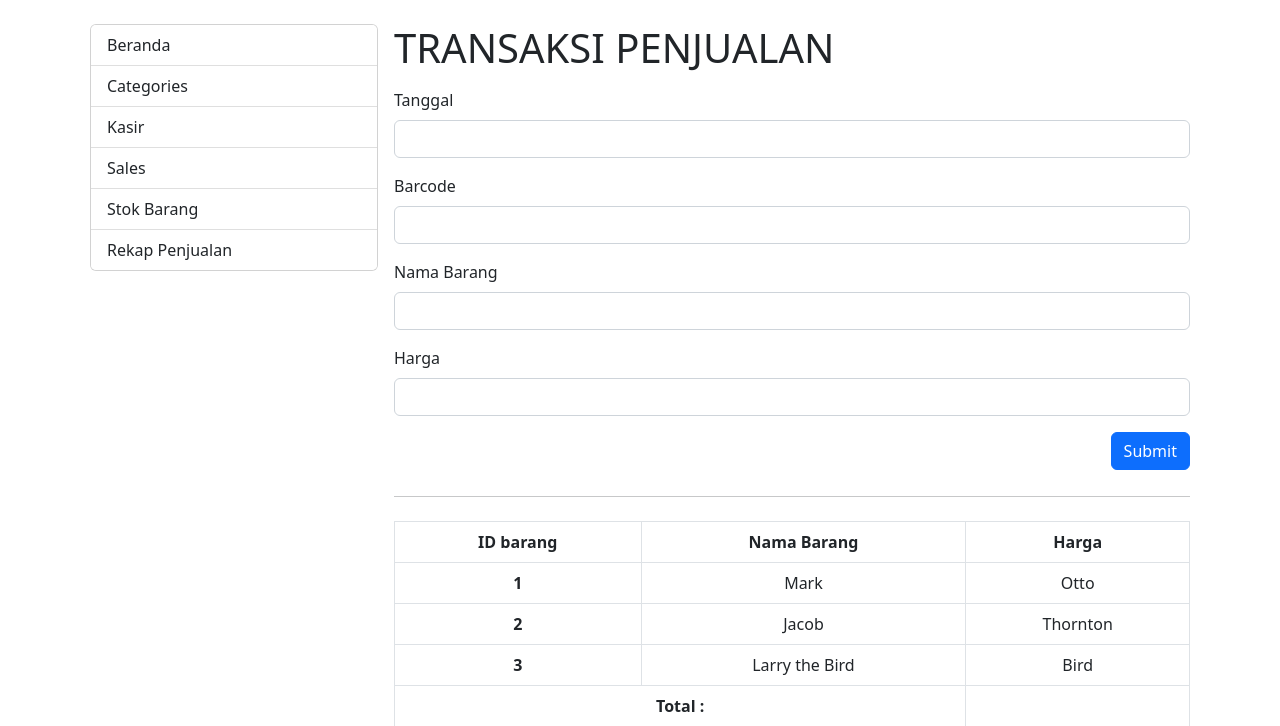
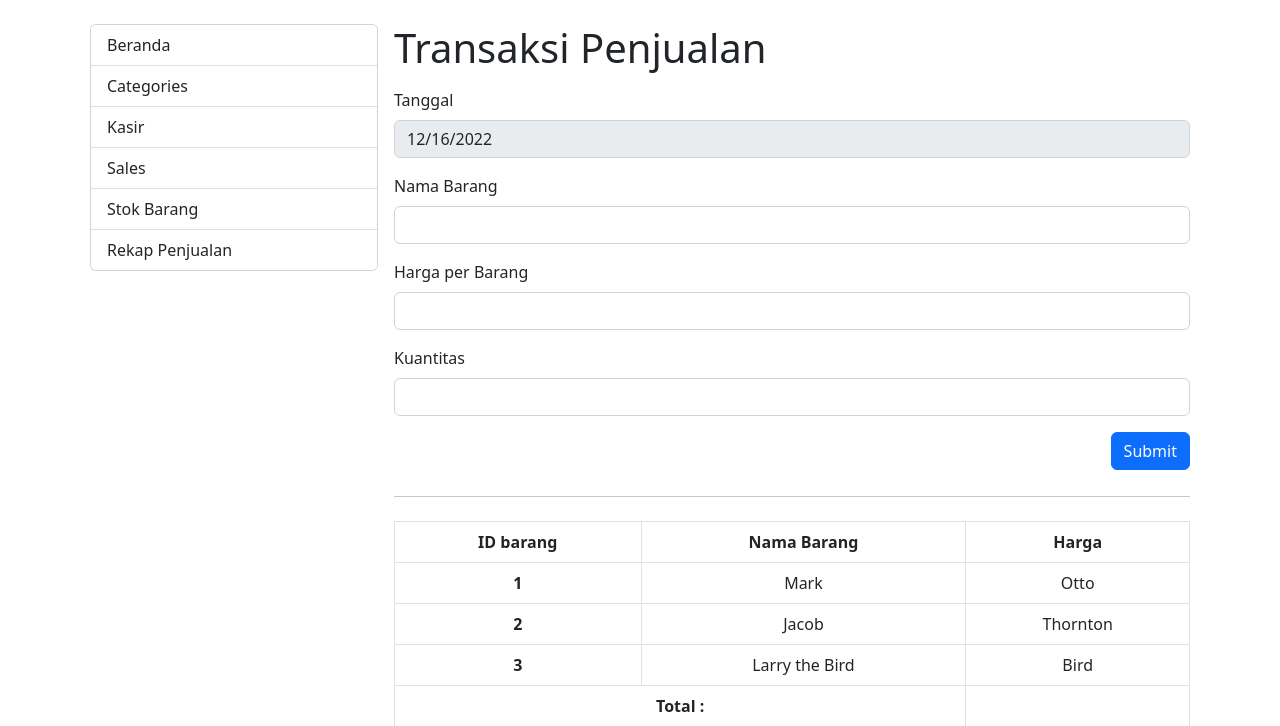
Before and after one commit to NandaBowo/eproumkm, a CodeIgniter 4 app: template app/Views/kasir/index.php in a window 1280 px wide. Shown: the part 88-814 px from the top of the page. Run offline with PHP 8.4 and a stand-in for CodeIgniter, Linux system fonts and the light colour scheme; the template is opened without the code that fills it, so the values that code supplies are empty; some libraries are stand-ins or nearby versions.

Commit message:
Memperbaiki view kasir

```diff
--- a/app/Views/kasir/index.php
+++ b/app/Views/kasir/index.php
@@ -3,28 +3,30 @@
 <?= $this->section('content'); ?>
 <?= $this->include('/layouts/navbar'); ?>
 
+<?php $datetime = new DateTime(); ?>
+
 <div class="container">
     <div class="d-flex">
         <?= $this->include('/layouts/sidebar'); ?>
         <div class="p-2 w-100">
-            <h1 class="mb-3">TRANSAKSI PENJUALAN</h1>
+            <h1 class="mb-3">Transaksi Penjualan</h1>
 
             <form>
                 <div class="mb-3">
                     <label for="tanggal" class="form-label">Tanggal</label>
-                    <input type="text" class="form-control" id="tanggal" aria-describedby="emailHelp">
-                </div>
-                <div class="mb-3">
-                    <label for="barcode" class="form-label">Barcode</label>
-                    <input type="text" class="form-control" id="barcode" aria-describedby="emailHelp">
+                    <input type="date" class="form-control" id="tanggal" name="tanggal" aria-describedby="emailHelp" value="<?= $datetime->format("Y-m-d"); ?>" disabled>
                 </div>
                 <div class="mb-3">
                     <label for="namaBarang" class="form-label">Nama Barang</label>
                     <input type="text" class="form-control" id="namaBarang" aria-describedby="emailHelp">
                 </div>
                 <div class="mb-3">
-                    <label for="harga" class="form-label">Harga</label>
+                    <label for="harga" class="form-label">Harga per Barang</label>
                     <input type="number" class="form-control" id="harga" aria-describedby="emailHelp">
+                </div>
+                <div class="mb-3">
+                    <label for="kuantitas" class="form-label">Kuantitas</label>
+                    <input type="number" class="form-control" id="kuantitas" aria-describedby="emailHelp">
                 </div>
                 <button class="btn btn-primary float-end">Submit</button>
             </form>
```
